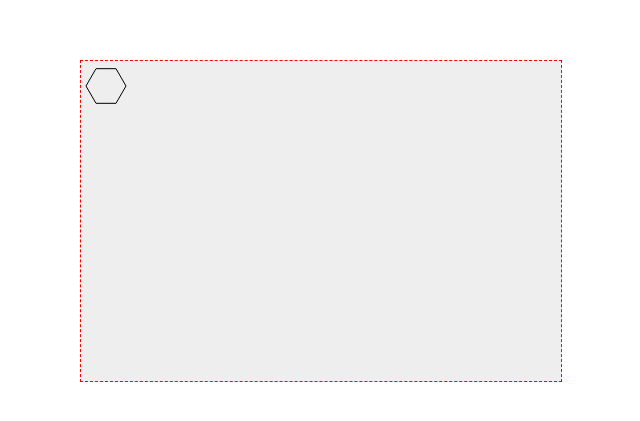
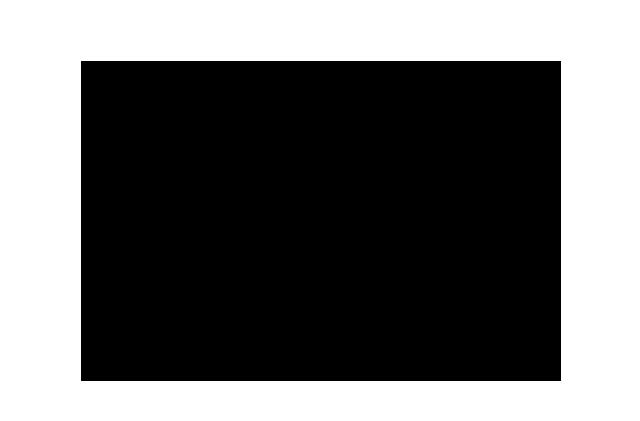
Before and after one commit to rostun/word-wars, a plain HTML site: page index.html in a window 1280 px wide. Shown: the part 185-606 px from the top of the page, without its empty margins (327-967 px from the left). Drawn offline with Linux system fonts and the light colour scheme.

Commit message:
switch to webgl

```diff
--- a/index.html
+++ b/index.html
@@ -11,8 +11,8 @@
             transform: translate(-50%, -50%);
         }
     	canvas {
-            background: #eee;
-            border: thin dashed red;
+            /*sbackground: #eee;
+            border: thin dashed red;*/
         }
     </style>
 </head>
@@ -23,7 +23,24 @@
 </canvas>
 
 <script>
-    var ctx = document.getElementById('myCanvas').getContext('2d');
+    function main() {
+        const canvas = document.getElementById('myCanvas');
+        const gl = canvas.getContext('webgl');
+
+        if (gl === null) {
+            alert("Unable to initialize WebGL. Your browser or machine may not support it.");
+            return;
+        }
+
+        // Set clear color to black, fully opaque
+        gl.clearColor(0.0, 0.0, 0.0, 1.0);
+        // Clear the color buffer with specified clear color
+        gl.clear(gl.COLOR_BUFFER_BIT);
+    }
+
+    window.onload = main;
+
+    /*var ctx = document.getElementById('myCanvas').getContext('2d');
 
     // hexagon
     var numberOfSides = 6,
@@ -41,6 +58,7 @@
     ctx.strokeStyle = "#000000";
     ctx.lineWidth = 1;
     ctx.stroke();
+    */
 </script>
 
 </body>
```
